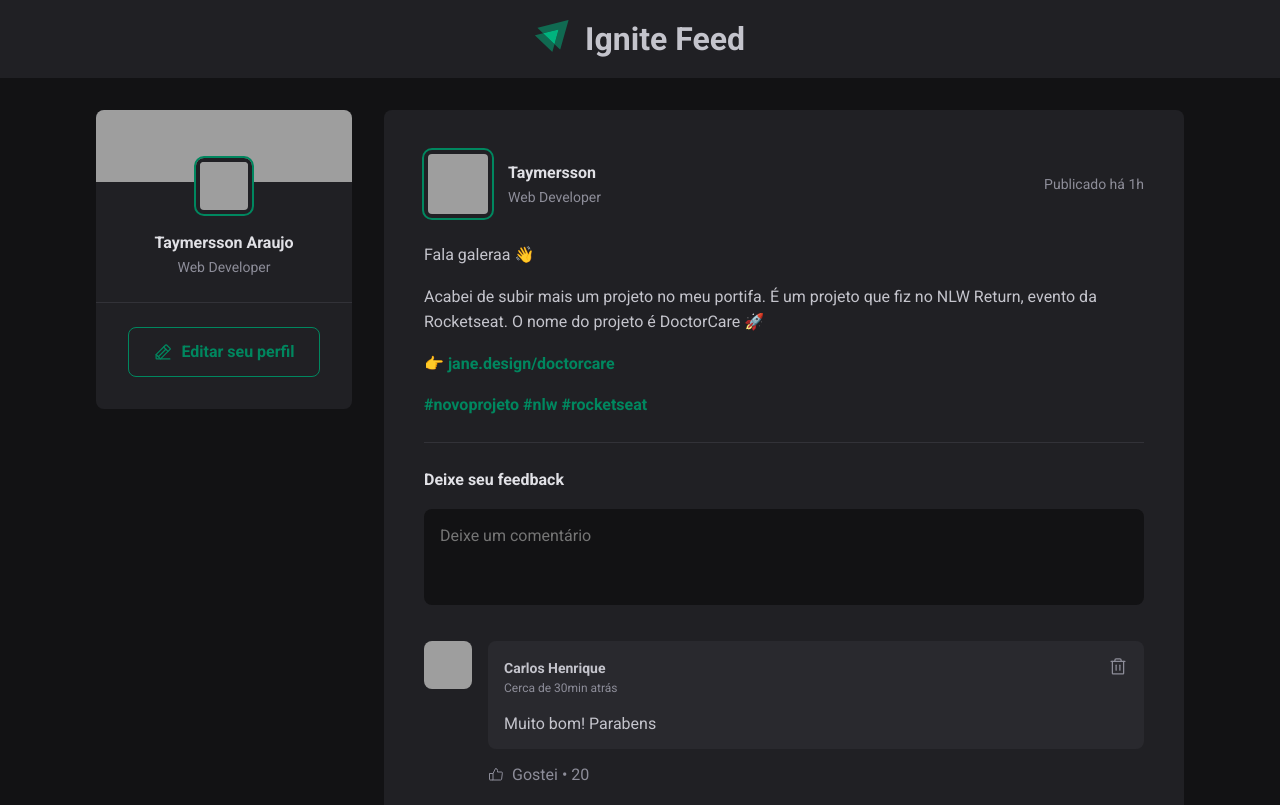
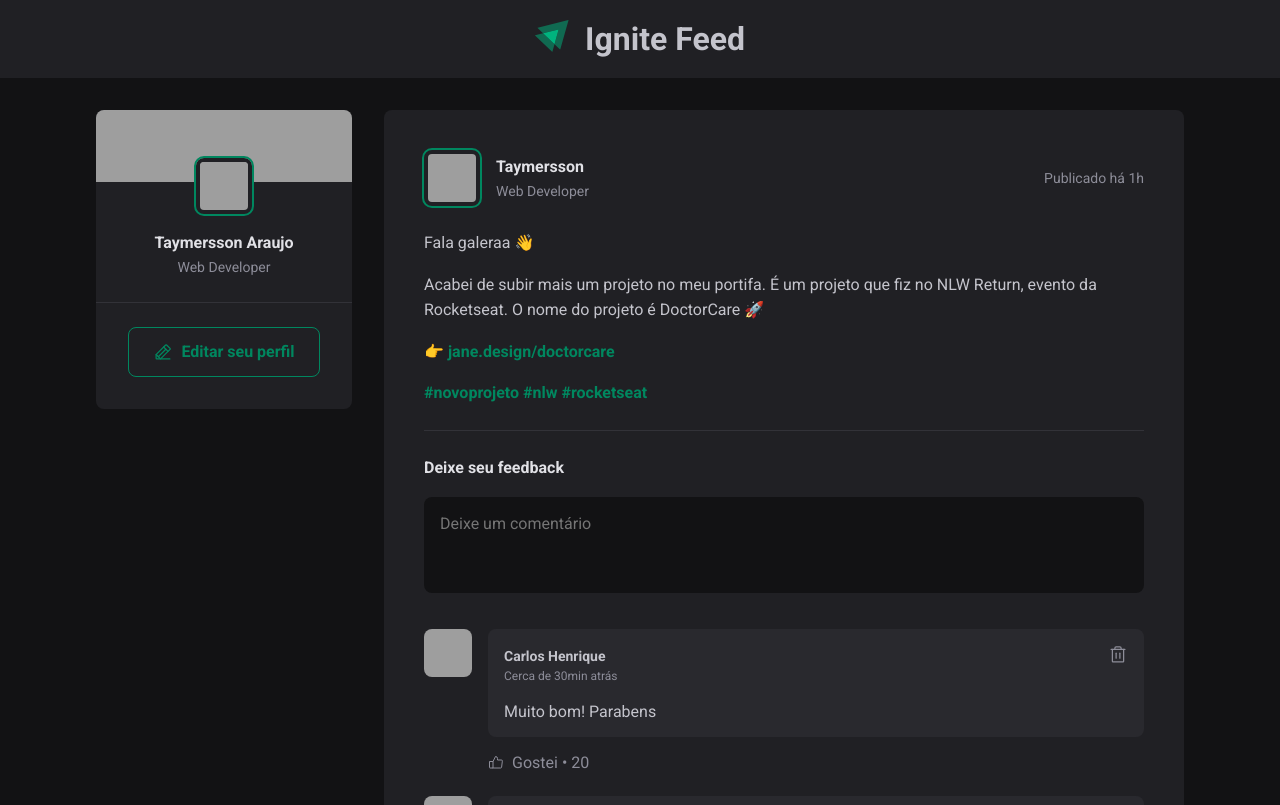
Before and after one commit to taymersson/01-fundamentos-reactjs, a React (Vite) app: page / in a window 1280 px wide. Shown: the top 805 px of the page. Built offline with nearby package versions, Linux system fonts and the light colour scheme; grey boxes are pictures that could not be loaded.

Commit message:
feat-fundamentos-07 finalizando componente Avatar

```diff
--- a/src/components/Avatar.jsx
+++ b/src/components/Avatar.jsx
@@ -1,7 +1,10 @@
-import styles from './Avatar.module.css'
+import styles from './Avatar.module.css';
 
-export function Avatar(propos) {
+export function Avatar({ hasBorder = true, src }) {
     return (
-        <img className={styles.avatar} src={propos.src} />
+        <img
+            className={hasBorder ? styles.avatarWithBorder : styles.avatar}
+            src={src}
+        />
     );
 }
--- a/src/components/Avatar.module.css
+++ b/src/components/Avatar.module.css
@@ -1,4 +1,10 @@
 .avatar {
+    width: 3rem;
+    height: 3rem;
+    border-radius: 8px;
+}
+
+.avatarWithBorder {
     box-sizing: initial;
     width: 3rem;
     height: 3rem;
--- a/src/components/Comment.jsx
+++ b/src/components/Comment.jsx
@@ -1,10 +1,11 @@
 import { ThumbsUp, Trash } from 'phosphor-react'
 import styles from './Comment.module.css'
+import { Avatar } from './Avatar'
 
 export function Comment() {
     return (
         <div className={styles.comment}>
-            <img src="https://github.com/carloshenriquefarias.png" />
+            <Avatar hasBorder={false} src="https://github.com/carloshenriquefarias.png" />
 
             <div className={styles.commentBox}>
                 <div className={styles.commentContent}>
--- a/src/components/Post.module.css
+++ b/src/components/Post.module.css
@@ -42,14 +42,6 @@
     display: flex;
     align-items: center;
     gap: 1rem;
-}
-
-.author img {
-    width: calc(3rem + 12px);
-    height: calc(3rem + 12px);
-    border-radius: 8px;
-    border: 4px solid var(--gray-800);
-    outline: 2px solid var(--green-500);
 }
 
 .authorInfo strong {
```
